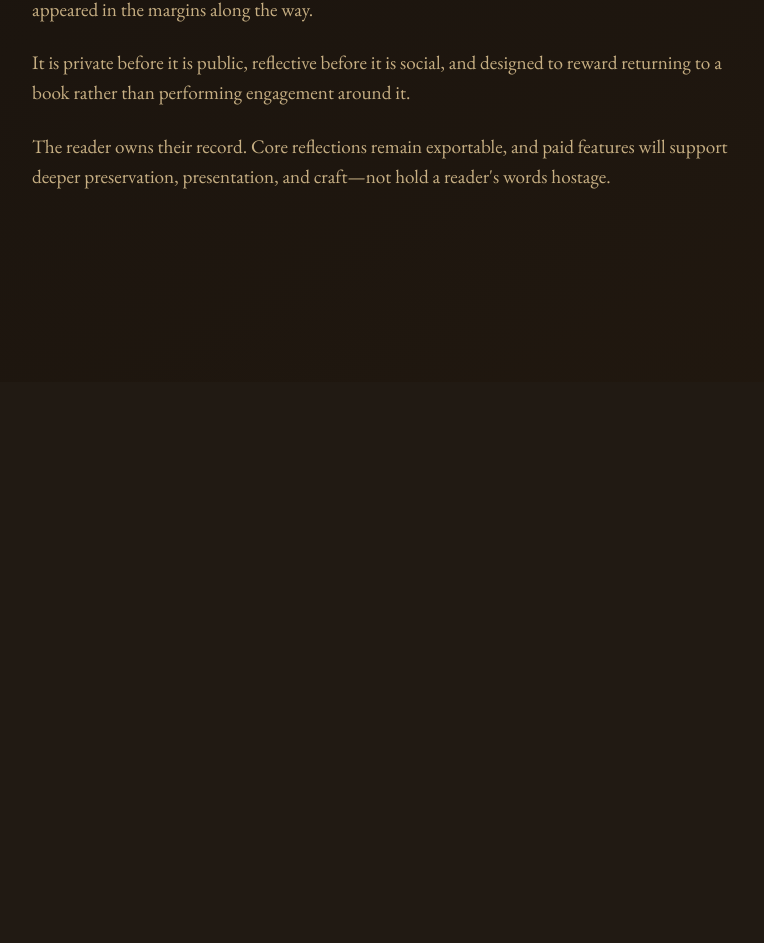
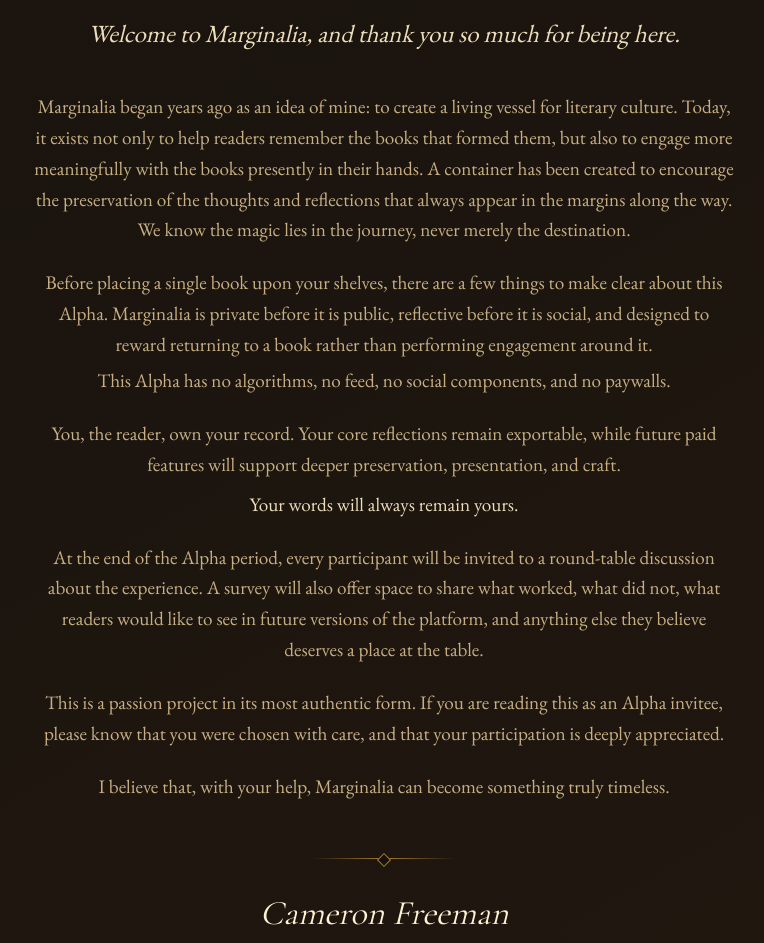
Before and after one commit to thewanderingwizard/readmarginalia, a Next.js app: page /about in a window 1280 px wide. Shown: the part 697-1640 px from the top of the page, without its empty margins (256-1020 px from the left). Before the commit the page ends 1079 px from the top, so only its background shows below. Built offline with nearby package versions, Linux system fonts and the light colour scheme.

Commit message:
Refine Alpha purpose page

```diff
--- a/src/app/about/page.tsx
+++ b/src/app/about/page.tsx
@@ -9,24 +9,66 @@ export default function AboutPage() {
           ← Return to the threshold
         </Link>
         <Crest className="article-crest" />
-        <p className="eyebrow">For all the readers</p>
-        <h1 className="display-title">A place built around attention.</h1>
-        <div className="prose">
+        <h1 className="display-title about-title">
+          <span className="about-title__line">A literary cathedral</span>
+          <span className="about-title__line">built by a reader</span>
+          <span className="about-title__line">for all the readers.</span>
+        </h1>
+        <div className="prose prose--about">
+          <p>Welcome to Marginalia, and thank you so much for being here.</p>
           <p>
-            Marginalia exists to help readers remember the books that formed
-            them and the thoughts that appeared in the margins along the way.
+            Marginalia began years ago as an idea of mine: to create a living
+            vessel for literary culture. Today, it exists not only to help
+            readers remember the books that formed them, but also to engage
+            more meaningfully with the books presently in their hands. A
+            container has been created to encourage the preservation of the
+            thoughts and reflections that always appear in the margins along
+            the way. We know the magic lies in the journey, never merely the
+            destination.
           </p>
           <p>
-            It is private before it is public, reflective before it is social,
-            and designed to reward returning to a book rather than performing
-            engagement around it.
+            Before placing a single book upon your shelves, there are a few
+            things to make clear about this Alpha. Marginalia is private before
+            it is public, reflective before it is social, and designed to
+            reward returning to a book rather than performing engagement around
+            it.
+            <span className="about-prose__continuation">
+              This Alpha has no algorithms, no feed, no social components, and
+              no paywalls.
+            </span>
           </p>
           <p>
-            The reader owns their record. Core reflections remain exportable,
-            and paid features will support deeper preservation, presentation,
-            and craft—not hold a reader&apos;s words hostage.
+            You, the reader, own your record. Your core reflections remain
+            exportable, while future paid features will support deeper
+            preservation, presentation, and craft.
+            <span className="about-prose__assurance">
+              Your words will always remain yours.
+            </span>
+          </p>
+          <p>
+            At the end of the Alpha period, every participant will be invited
+            to a round-table discussion about the experience. A survey will
+            also offer space to share what worked, what did not, what readers
+            would like to see in future versions of the platform, and anything
+            else they believe deserves a place at the table.
+          </p>
+          <p>
+            This is a passion project in its most authentic form. If you are
+            reading this as an Alpha invitee, please know that you were chosen
+            with care, and that your participation is deeply appreciated.
+          </p>
+          <p>
+            I believe that, with your help, Marginalia can become something
+            truly timeless.
           </p>
         </div>
+        <footer
+          className="founder-signature"
+          aria-label="Signed by Cameron Freeman, Founder of Marginalia"
+        >
+          <p className="founder-signature__name">Cameron Freeman</p>
+          <p className="founder-signature__role">Founder of Marginalia</p>
+        </footer>
       </article>
     </main>
   );
--- a/src/app/globals.css
+++ b/src/app/globals.css
@@ -279,6 +279,90 @@ a {
   margin-top: 1.4rem;
 }
 
+.prose--about > p:first-child {
+  margin: 0 auto 2.4rem;
+  color: var(--ink-900);
+  font-size: clamp(1.3rem, 3vw, 1.55rem);
+  font-style: italic;
+  text-align: center;
+}
+
+.prose--about {
+  text-align: center;
+}
+
+.prose--about > p {
+  text-wrap: pretty;
+}
+
+.about-prose__assurance {
+  display: block;
+  margin-top: 0.55rem;
+  color: var(--ink-900);
+}
+
+.about-prose__continuation {
+  display: block;
+  margin-top: 0.35rem;
+}
+
+.about-title__line {
+  display: block;
+}
+
+.founder-signature {
+  position: relative;
+  width: min(100%, 24rem);
+  margin: 3.5rem auto 0;
+  padding: 2.25rem 1.5rem 0;
+  text-align: center;
+}
+
+.founder-signature::before {
+  position: absolute;
+  top: 0;
+  left: 50%;
+  width: 9rem;
+  height: 1px;
+  background: linear-gradient(90deg, transparent, var(--brass-600), transparent);
+  content: "";
+  transform: translateX(-50%);
+}
+
+.founder-signature::after {
+  position: absolute;
+  top: -0.24rem;
+  left: 50%;
+  width: 0.5rem;
+  height: 0.5rem;
+  border: 1px solid var(--brass-600);
+  background: #17120e;
+  content: "";
+  transform: translateX(-50%) rotate(45deg);
+}
+
+.founder-signature__name,
+.founder-signature__role {
+  margin: 0;
+}
+
+.founder-signature__name {
+  color: var(--ink-950);
+  font-family: var(--font-display), Georgia, serif;
+  font-size: clamp(1.7rem, 4vw, 2.15rem);
+  font-style: italic;
+  line-height: 1.15;
+}
+
+.founder-signature__role {
+  margin-top: 0.45rem;
+  color: var(--brass-700);
+  font-size: 0.7rem;
+  font-weight: 600;
+  letter-spacing: 0.24em;
+  text-transform: uppercase;
+}
+
 @media (max-width: 520px) {
   .threshold {
     padding-inline: 1rem;
```
